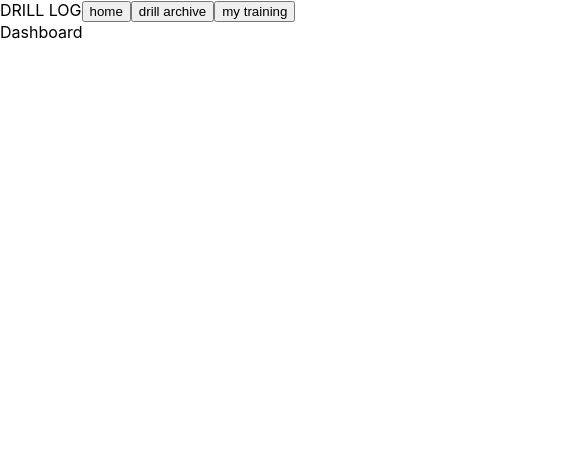
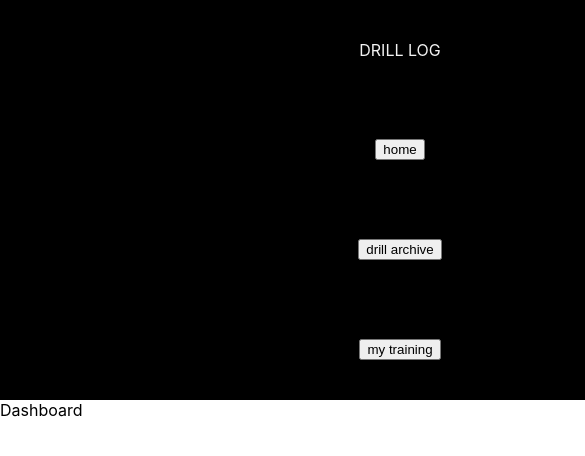
Before and after one commit to Cameron-Buford/Drill-Log, a React (Create React App) app: page /drills in a window 390 px wide. Shown: the top 456 px of the page, 585 px wide, since content can reach past the window. Built offline with nearby package versions, Linux system fonts and the light colour scheme.

Commit message:
basic-styling-on-drillarchive

```diff
--- a/src/App.css
+++ b/src/App.css
@@ -1,38 +1,53 @@
-.App {
-  text-align: center;
-}
 
-.App-logo {
-  height: 40vmin;
-  pointer-events: none;
-}
+  .navbar {
+    height: 100px;
+    width: 100%;
+    display: flex;
+    align-items: center;
+    justify-content: space-around;
+    background-color: black;
+    /* background-image: url("https://lh3.googleusercontent.com/u3SaizKkTRDMryv65JjZZ0bQlQ4DKP93E28V75bkPFZ8KamvtEcSbWt96CnUl9RAK_BBNMrMV6ea3smvYVJqFs35yFtkHiC7tsWxy3JLtg6cZQeUIKuoOgvBJ3yfbky1cq2c7xOxFJvwEyNB--VqQBJJY27Rj8TFDqD6tNmmx5hZUJosiBaxX1PEHOYrgX58luQdOBnPm2Nj1MVNq80j6njHY-rNZvmP2aT1qQwvxY2W6d8FFxnvlsiUEezfMaN-xKyj2j3ag1pT3FrJawias90L4KjenFUt_SkurrpILTIfvl7H9E2ZjY3EDRxNr--vhjxCos48FszkWfNdr9MioKQDC-gSeZeMRxmrTlW_wWVNIEXMRi5pmTToE5Cx8SGAX15tBnK6a91yWbVhxcB0W0_juR8jsub1tRsa58GjUccaqU1FqpUhKu3Xyb5PoxvZHbKYUE1VUE1mxoPEIom-LLq0t151m4rR0uO3evwJ5-fWlZe2d2KilD1nkrD0k75tgiS345TUc8_ejA456Zs2yOJd-RlKOKnssFi4YI4DjihQh0B7W49zb-g0xIBz811ogxvkewn-LNHivZpyAXJSyMZtwAsO7fcVRwneEymuaYIv9KRa1H2p33TomGZ8aZ5q94qEIKEASFJ1ZzHV427wYB4rJC5Ly0XiidxGw_XLYnXMpf5q2VAZu927=w876-h659-no"); */
+    /* object-fit: cover;
+    background-repeat: no-repeat;
+    background-size: 100%;
+    background-position: center; */
+    color: #f2f2f2;
+    /* font-style:  ; */
+  }
 
-@media (prefers-reduced-motion: no-preference) {
-  .App-logo {
-    animation: App-logo-spin infinite 20s linear;
+  @media(max-width: 800px){
+    .navbar{
+      width: 800px;
+      height: 400px;
+      display: flex;
+      flex-direction: column;
+      align-items: center;
+      justify-content: space-around;
+
+    }
   }
-}
 
-.App-header {
-  background-color: #282c34;
-  min-height: 100vh;
-  display: flex;
-  flex-direction: column;
-  align-items: center;
-  justify-content: center;
-  font-size: calc(10px + 2vmin);
-  color: white;
-}
+  .drillcontainer{
+    background-color: grey;
+    width: 100%;
+    height: 100vh;
+    display: flex;
+    justify-content: space-around;
+    align-items: center;
+  }
 
-.App-link {
-  color: #61dafb;
-}
+  .drilllist {
+    background-color: rgb(70, 59, 59);
+    height: 100%;
+    width: 400px;
+    display: flex;
+    flex-direction: column;
+    align-items: center;
+    justify-content: space-around;
+  }
 
-@keyframes App-logo-spin {
-  from {
-    transform: rotate(0deg);
+  .drillbuttonstyle {
+    background-color: transparent;
+    border: none;
+
   }
-  to {
-    transform: rotate(360deg);
-  }
-}
--- a/src/App.js
+++ b/src/App.js
@@ -1,6 +1,7 @@
 import React from 'react';
 import routes from './routes'
 import Nav from './components/Nav'
+import './App.css';
 
 
 function App() {
--- a/src/components/DrillArchive.js
+++ b/src/components/DrillArchive.js
@@ -31,10 +31,12 @@ const DrillArchive = ()=>{
 const {drills} = useAxios('drill')
 const {push} = useHistory()
 return(
-<div> DrillArchive
-    {drills.map(({drill_id, name})=>(
-        <button onClick = {()=> push(`/singledrill/${drill_id}`)}>{name}</button>
-    ))}
+<div className = 'drillcontainer'>
+    <div className = 'drilllist'>
+        {drills.map(({drill_id, name})=>(
+            <button className = 'drillbuttonstyle' onClick = {()=> push(`/singledrill/${drill_id}`)}>{name}</button>
+        ))}
+    </div>
 </div>
     )
 }
--- a/src/components/Nav.js
+++ b/src/components/Nav.js
@@ -4,11 +4,39 @@ import {connect} from 'react-redux'
 import {withRouter} from 'react-router-dom'
 import {getUser} from '../Duxx/reducer'
 
+// const navbar = {
+//     height: '100px',
+//     width: '100%',
+//     display: 'flex',
+//     alignItems: 'center',
+//     justifyContent: 'space-around',
+//     backgroundColor: 'black',
+//     /* background-image: url("https://lh3.googleusercontent.com/u3SaizKkTRDMryv65JjZZ0bQlQ4DKP93E28V75bkPFZ8KamvtEcSbWt96CnUl9RAK_BBNMrMV6ea3smvYVJqFs35yFtkHiC7tsWxy3JLtg6cZQeUIKuoOgvBJ3yfbky1cq2c7xOxFJvwEyNB--VqQBJJY27Rj8TFDqD6tNmmx5hZUJosiBaxX1PEHOYrgX58luQdOBnPm2Nj1MVNq80j6njHY-rNZvmP2aT1qQwvxY2W6d8FFxnvlsiUEezfMaN-xKyj2j3ag1pT3FrJawias90L4KjenFUt_SkurrpILTIfvl7H9E2ZjY3EDRxNr--vhjxCos48FszkWfNdr9MioKQDC-gSeZeMRxmrTlW_wWVNIEXMRi5pmTToE5Cx8SGAX15tBnK6a91yWbVhxcB0W0_juR8jsub1tRsa58GjUccaqU1FqpUhKu3Xyb5PoxvZHbKYUE1VUE1mxoPEIom-LLq0t151m4rR0uO3evwJ5-fWlZe2d2KilD1nkrD0k75tgiS345TUc8_ejA456Zs2yOJd-RlKOKnssFi4YI4DjihQh0B7W49zb-g0xIBz811ogxvkewn-LNHivZpyAXJSyMZtwAsO7fcVRwneEymuaYIv9KRa1H2p33TomGZ8aZ5q94qEIKEASFJ1ZzHV427wYB4rJC5Ly0XiidxGw_XLYnXMpf5q2VAZu927=w876-h659-no"); */
+//     // objectFit: cover;
+//     // background-repeat: no-repeat;
+//     // background-size: 100%;
+//     // background-position: center;
+//     color: '#f2f2f2'
+//     /* font-style:  ; */
+//   }
+
+//   @media(max-width: 800px){
+//     .navbar{
+//       width: '800px',
+//       height: '400px',
+//       display: 'flex',
+//       flexDirection: 'column',
+//       alignItems: 'center',
+//       justifyContent: 'space-around'
+
+//     }
+//   }
+
 
 const Nav = ({history}) => {
     return(
 
-        <div>
+        <div className = 'navbar'>
             DRILL LOG
             <button onClick = {() => history.push('/')} >home</button>
             <button onClick = {() => history.push('drills')}>drill archive</button>
```
